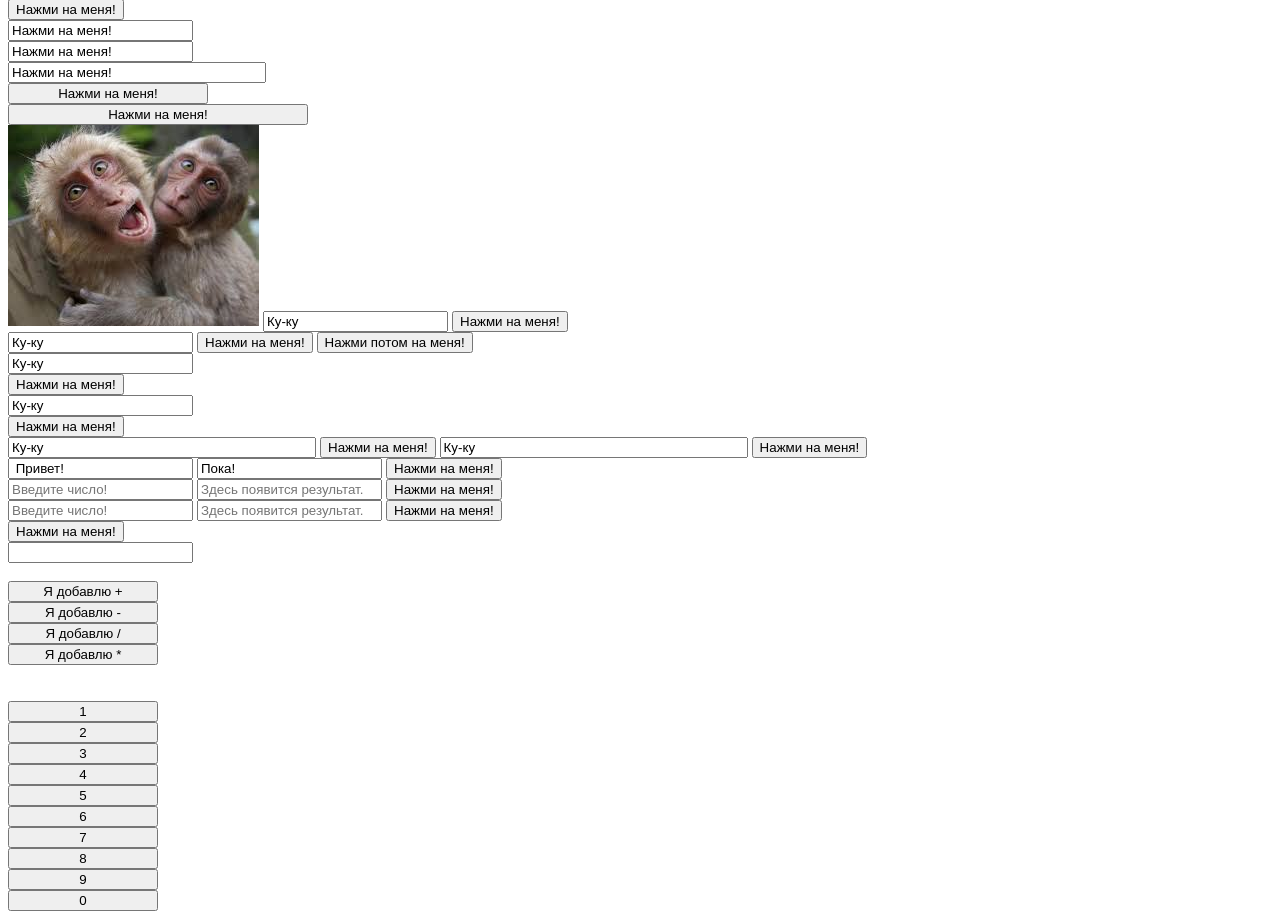
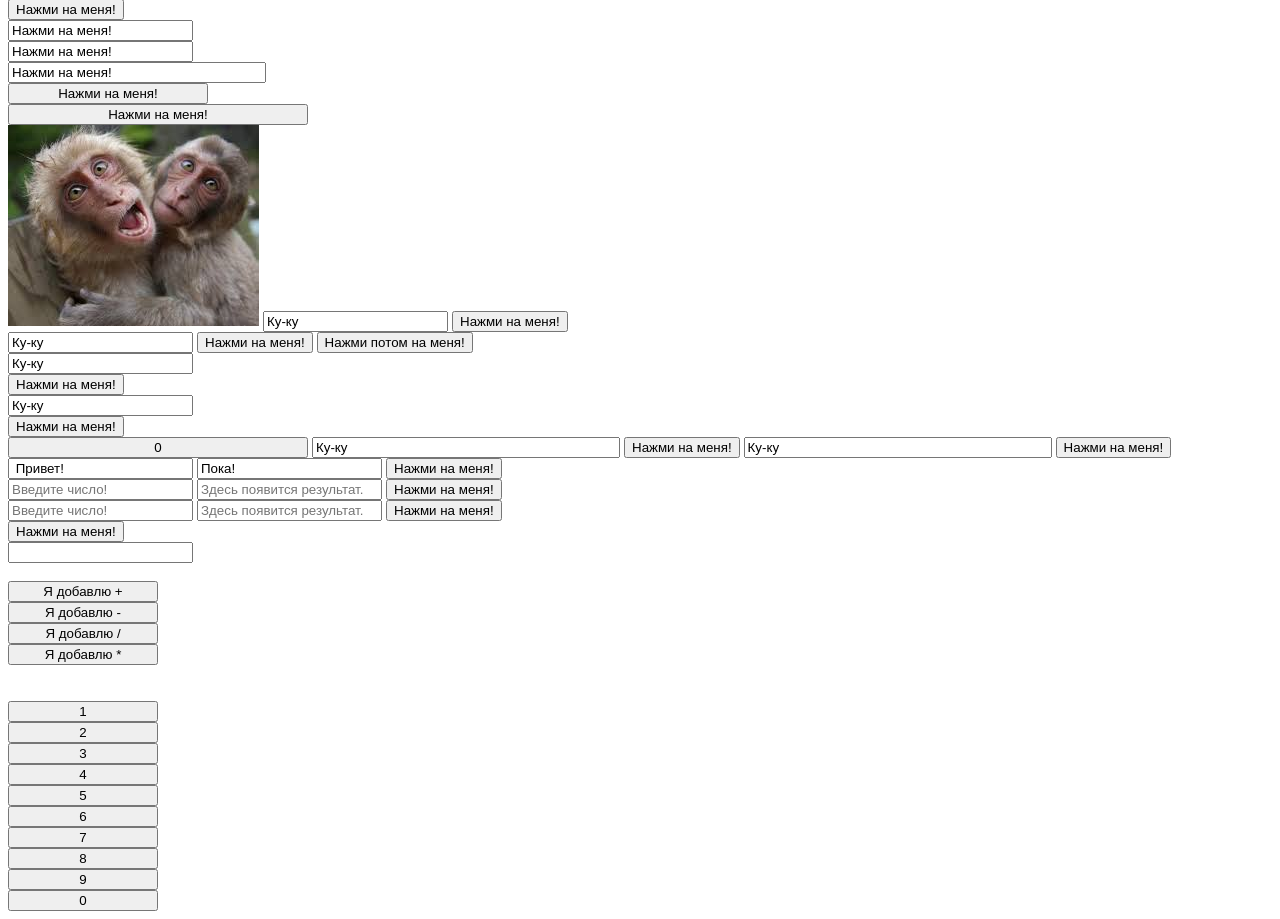
Before and after one commit to Zaitsava2810/JS-6, a plain HTML site: page index.html in a window 1280 px wide. Shown: the part 639-1558 px from the top of the page. Drawn offline with Linux system fonts and the light colour scheme.

Commit message:
added files

```diff
--- a/index.html
+++ b/index.html
@@ -114,6 +114,9 @@
       <button id="btn__17">Нажми на меня!</button>
       <br />
 
+      <!-- Задача 18 -->
+      <input type="submit" value="0" onclick="quantityValue(this)" style="width: 300px">
+
       <!-- Задача 19 -->
       <input type="text" id="input12" value="Ку-ку" style="width: 300px" />
       <button id="btn__19">Нажми на меня!</button>
--- a/index.js
+++ b/index.js
@@ -117,6 +117,11 @@ btn17.addEventListener("click", () => {
   inp11.value = "Ой, я поменял свой текст и css!";
 });
 
+// Задача 18
+function quantityValue(el8) {
+  el8.value++;
+}
+
 // Задача 19
 const btn19 = document.querySelector("#btn__19");
 const inp12 = document.querySelector("#input12");
@@ -175,6 +180,7 @@ btn24.addEventListener("click", () => {
   btn24.style.cursor = "not-allowed";
 });
 
+// Задача 25
 const el7 = document.querySelector("#windowResult");
 const AddVal = (value) => {
   el7.value += value;
```
